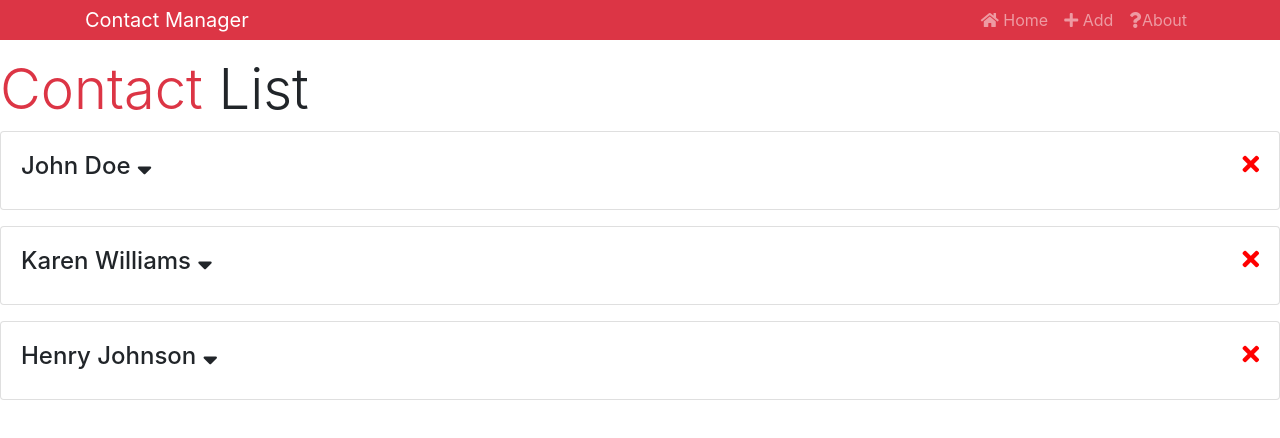
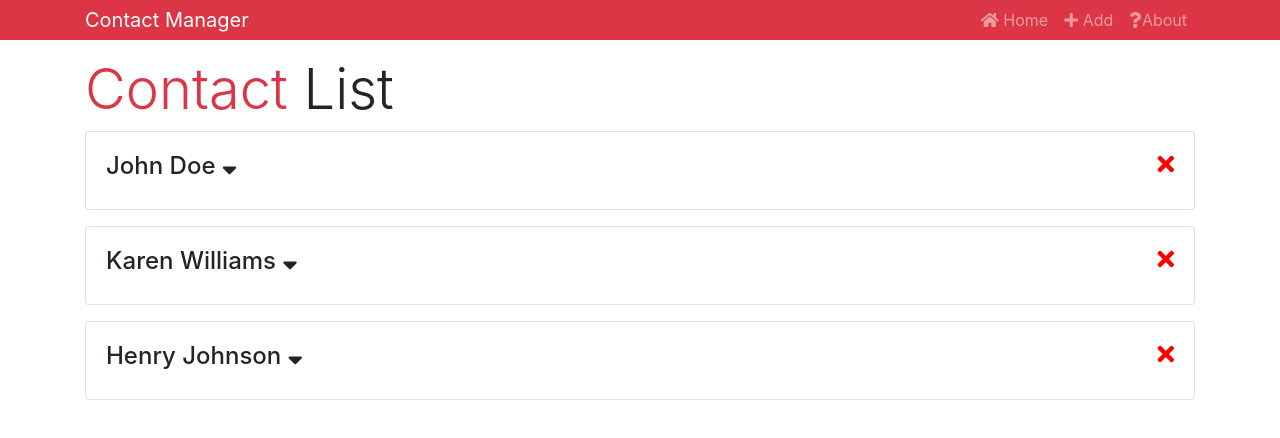
Before and after one commit to BenNoraa/contactmanager, a React (Create React App) app: page / in a window 1280 px wide. Shown: the top 438 px of the page. Built offline with nearby package versions, Linux system fonts and the light colour scheme.

Commit message:
lifecycle tests and notes

```diff
--- a/src/App.js
+++ b/src/App.js
@@ -4,6 +4,8 @@
 import AddContact from "./components/contacts/AddContact";
 import Header from "./components/layout/Header";
 import About from "./components/pages/About";
+import NotFound from "./components/pages/NotFound";
+// import Test from "./components/test/Test";
 
 import { Provider } from "./context";
 
@@ -19,11 +21,13 @@
         <Router>
           <div className="App">
             <Header branding="Contact Manager" />
-            <div className="containter">
+            <div className="container">
               <Switch>
                 <Route exact path="/" component={Contacts} />
                 <Route exact path="/contact/add" component={AddContact} />
                 <Route exact path="/about" component={About} />
+                {/* <Route exact path="/test" component={Test} /> */}
+                <Route component={NotFound} />
               </Switch>
             </div>
           </div>
--- /dev/null
+++ b/src/components/pages/NotFound.js
@@ -0,0 +1,12 @@
+import React from "react";
+
+export default () => {
+  return (
+    <div>
+      <h1 className="display-4">
+        <span className="text-danger">404</span> Not Page Not Found
+      </h1>
+      <p className="lead">Sorry, that page does not exist.</p>
+    </div>
+  );
+};
--- /dev/null
+++ b/src/components/test/Test.js
@@ -0,0 +1,39 @@
+// import React, { Component } from "react";
+
+// class Test extends Component {
+//   // usually where you make calls to an API and AJAX calls
+//   componentDidMount() {
+//     console.log("componentDidMount...");
+//   }
+
+//   //   // this runs before DidMount
+//   //   componentWillMount() {
+//   //     console.log("componentWillMount...");
+//   //   }
+
+//   // only runs when component updates, i.e., state changes
+//   // if you add this method to context.js you will see this message in the console since that's a state change.
+//   componentDidUpdate() {
+//     console.log("componentDidUpdate...");
+//   }
+
+//   //   componentWillUpdate() {}
+
+//   //   // when your compoonent receives new properits, then this will run
+//   //   // this is usually used with Redux
+//   //   componentWillReceiveProps(nextProps, nextState) {}
+
+//   static getDerivedStateFromProps(nextProps, prevState) {
+//     return null;
+//   }
+
+//   render() {
+//     return (
+//       <div>
+//         <h1>Test Component</h1>
+//       </div>
+//     );
+//   }
+// }
+
+// export default Test;
```
